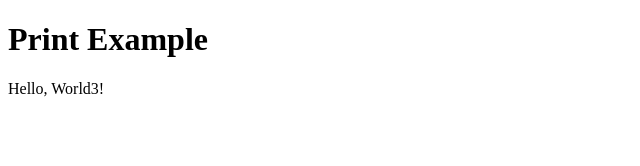
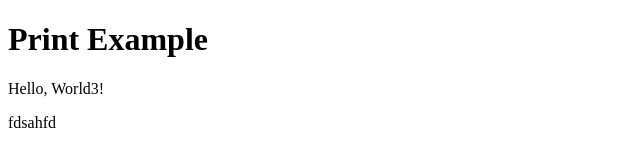
Before and after one commit to DaiDoiIT/test, a plain HTML site: page src/filethietke/chuyendoi.html in a window 1280 px wide. Shown: the full height of the page, 0-640 px from the left. Drawn offline with Linux system fonts and the light colour scheme.

Commit message:
Bach test 1

```diff
--- a/src/filethietke/chuyendoi.html
+++ b/src/filethietke/chuyendoi.html
@@ -8,6 +8,7 @@
 <body>
     <h1>Print Example</h1>
     <p id="output"></p>
+    <div class="abc"><p>fdsahfd</p></div>
     <script>
         document.getElementById('output').textContent = "Hello, World3!";
     </script>
```
